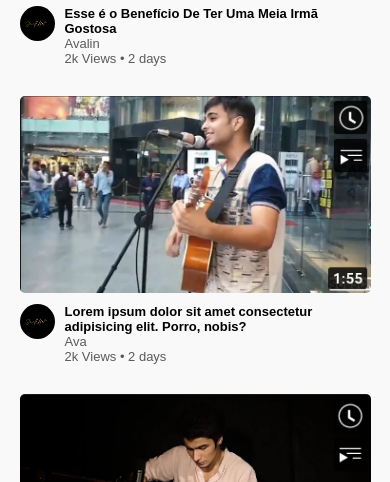
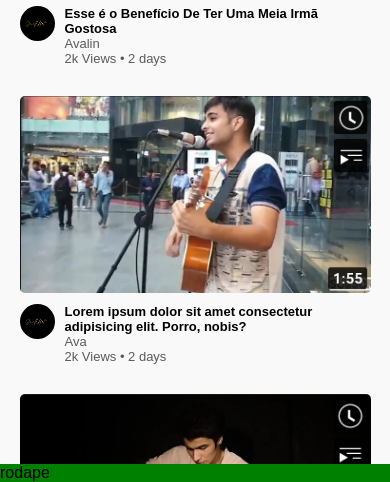
Before and after one commit to Poniierr/SmallHot, a plain HTML site: page index.html in a window 390 px wide. Shown: the part 362-844 px from the top of the page. Drawn offline with Linux system fonts and the light colour scheme.

Commit message:
Update style.css

```diff
--- a/style.css
+++ b/style.css
@@ -501,4 +501,11 @@ margin-right: 20px;
         display: block;
     }
 
+    .rodape{
+    background-color: green;
+    position: absolute;
+    bottom:0%;
+    width: 100%;
+    }
+
 }
```
